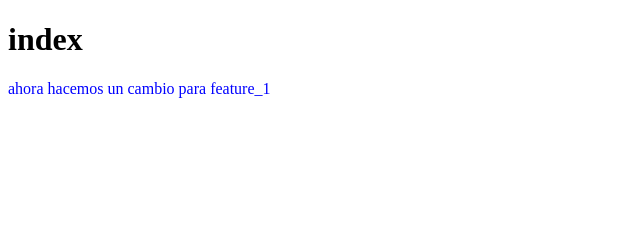
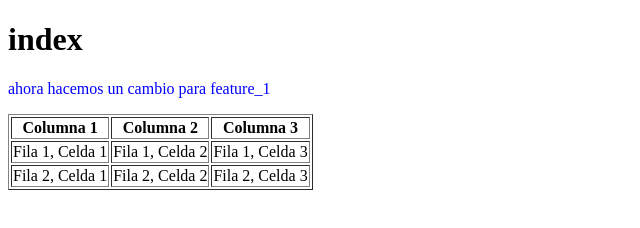
Before and after one commit to ELIZAN626/PRACTICA_01_AVC, a plain HTML site: page index.html in a window 1280 px wide. Shown: the whole page, without its empty margins (0-640 px from the left). Drawn offline with Linux system fonts and the light colour scheme.

Commit message:
agregamos otra tabla ahora al feature_1 index

```diff
--- a/index.html
+++ b/index.html
@@ -9,5 +9,23 @@
     <body>
         <h1>index</h1>
         <p>ahora hacemos un cambio para feature_1</p>
+
+        <table border="1">
+            <tr>
+                <th>Columna 1</th>
+                <th>Columna 2</th>
+                <th>Columna 3</th>
+            </tr>
+            <tr>
+                <td>Fila 1, Celda 1</td>
+                <td>Fila 1, Celda 2</td>
+                <td>Fila 1, Celda 3</td>
+            </tr>
+            <tr>
+                <td>Fila 2, Celda 1</td>
+                <td>Fila 2, Celda 2</td>
+                <td>Fila 2, Celda 3</td>
+            </tr>
+        </table>
     </body>
 </html>
```
